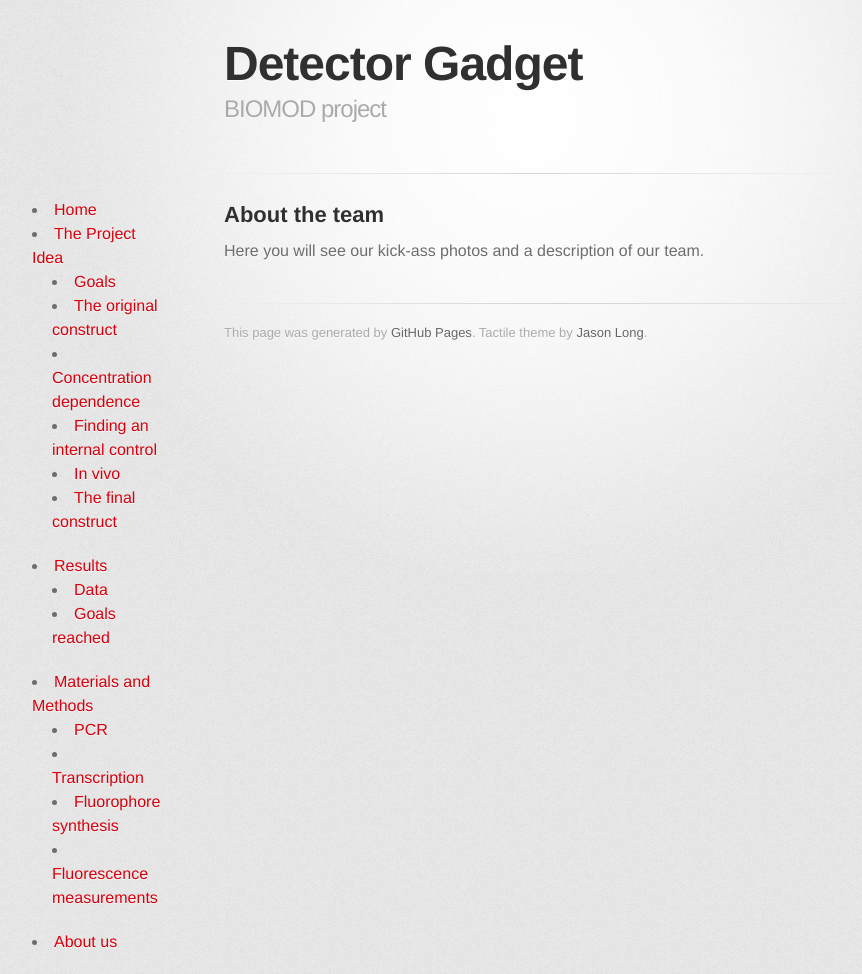
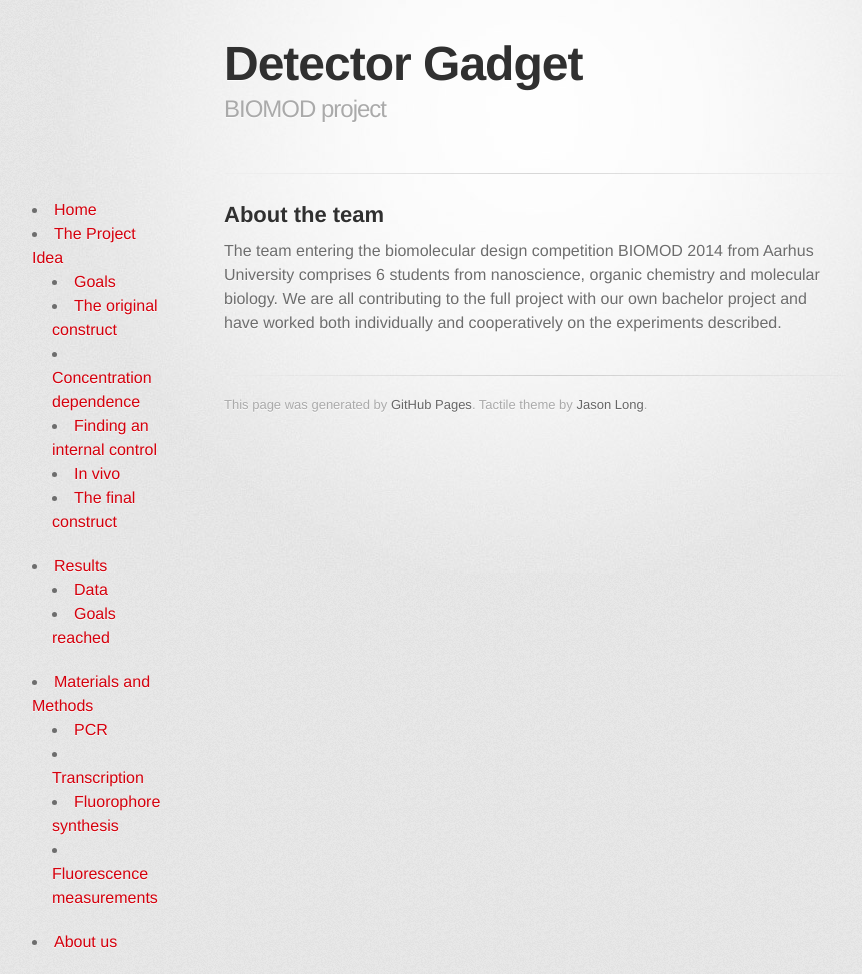
Before and after one commit to detectorgadget/detectorgadget.github.io, a Jekyll site: the page built from about.md, in a window 1280 px wide. Shown: the whole page, without its empty margins (106-968 px from the left). Built offline with Jekyll 4.4.1, drawn with Linux system fonts in a browser that asks for light colours; some web fonts are replaced.

Commit message:
Update about

```diff
--- a/about.md
+++ b/about.md
@@ -4,4 +4,4 @@ layout: default
 
 ## About the team
 
-Here you will see our kick-ass photos and a description of our team.
+The team entering the biomolecular design competition BIOMOD 2014 from Aarhus University comprises 6 students from nanoscience, organic chemistry and molecular biology. We are all contributing to the full project with our own bachelor project and have worked both individually and cooperatively on the experiments described.
```
